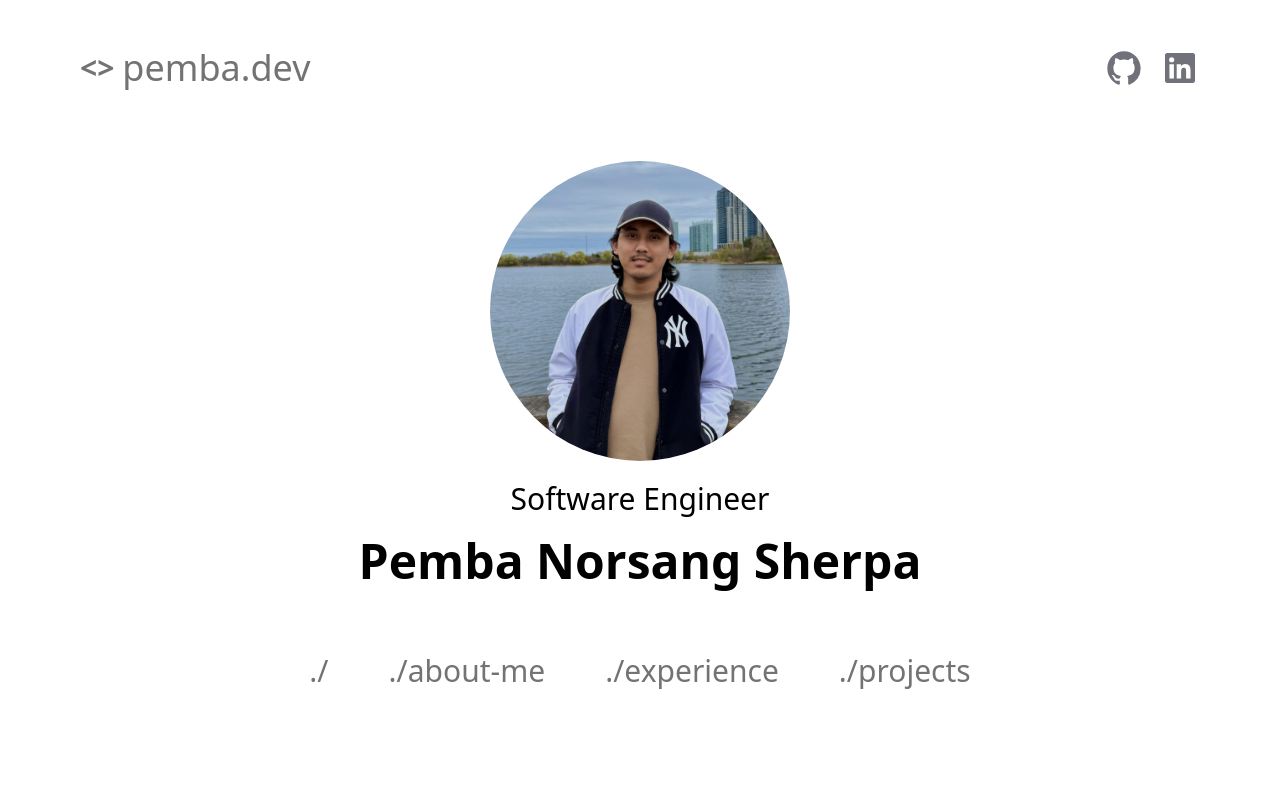
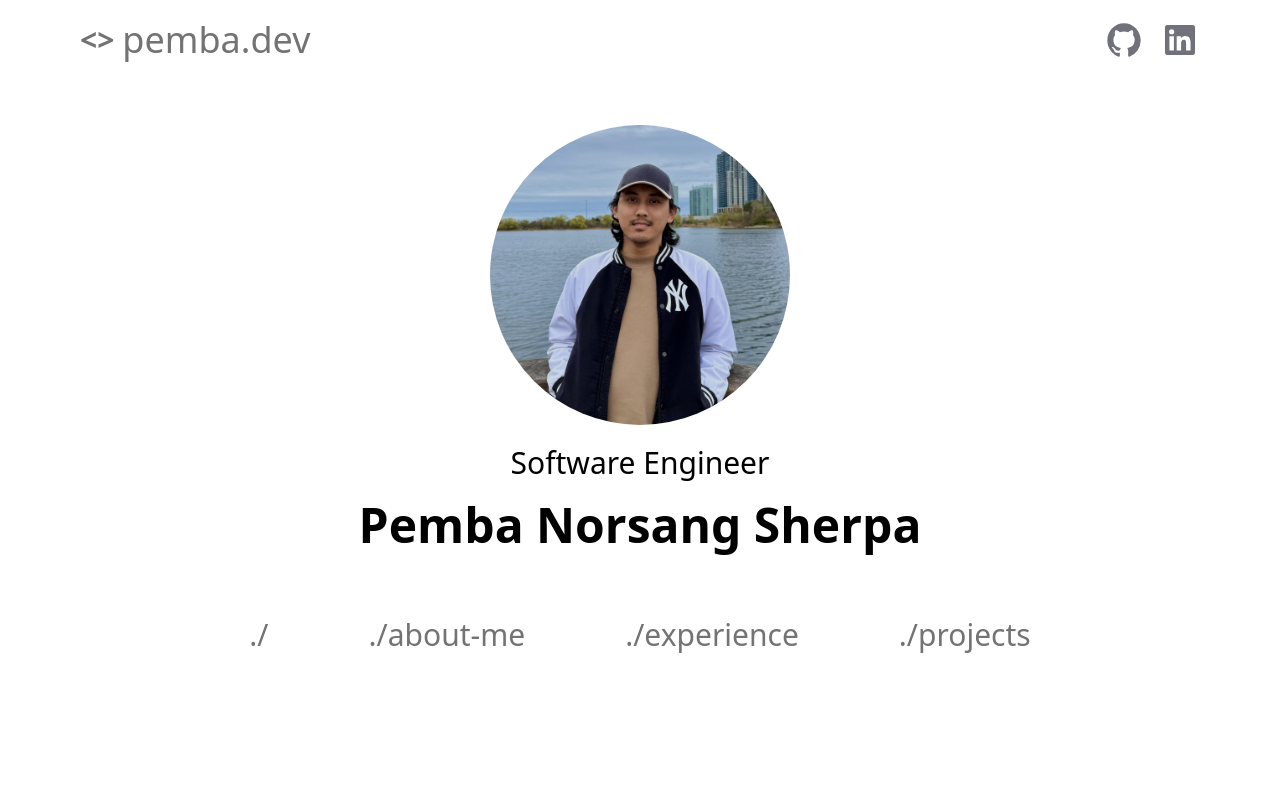
Before and after one commit to pemba1s1/pemba.dev, a React (Vite) app: page / in a window 1280 px wide. Shown: the top 800 px of the page. Built offline with nearby package versions, Linux system fonts and the light colour scheme.

Commit message:
style(nav): make navigation bar sticky

```diff
--- a/src/components/header.tsx
+++ b/src/components/header.tsx
@@ -16,7 +16,7 @@ function Header() {
 
   useEffect(() => {
     const handleScroll = () => {
-      if (window.scrollY > 0.8 * window.innerHeight) {
+      if (window.scrollY > 0.7 * window.innerHeight) {
         setIsFixed(true);
       } else {
         setIsFixed(false);
@@ -37,8 +37,8 @@ function Header() {
   };
   return (
     <div className='h-screen' id="home">
-      <header className="flex justify-between items-center pt-12 pb-7 text-4xl">
-        <div className="flex gap-2 text-neutral-500 hover:text-zinc-200 transition items-center">
+    <header className={`flex justify-between items-center h-[10vh] text-4xl z-20 ${isFixed ? 'fixed top-0 left-0 bg-zinc-950 px-20 w-full' : 'sticky top-0'}`}>
+        <div className="flex gap-2 text-neutral-500 hover:text-zinc-200 transition items-center cursor-pointer">
           <p className='font-bold text-3xl'>&lt;&gt;</p>
           <p>pemba.dev</p>
         </div>
@@ -63,7 +63,7 @@ function Header() {
           <p className="text-5xl font-bold">Pemba Norsang Sherpa</p>
         </div>
 
-        <div className={`flex gap-15 text-3xl justify-center w-full h-[10vh] items-center z-50 ${isFixed ? 'fixed top-0 px-20 bg-zinc-950' : 'sticky top-0'}`}>
+        <div className={`flex gap-25 text-3xl justify-center px-20 h-[10vh] items-center z-30 ${isFixed ? 'fixed top-0 bg-zinc-950' : 'sticky top-0'}`}>
           {Object.entries(navLinks).map(([path, label]) => (
             <button
               key={path}
```
